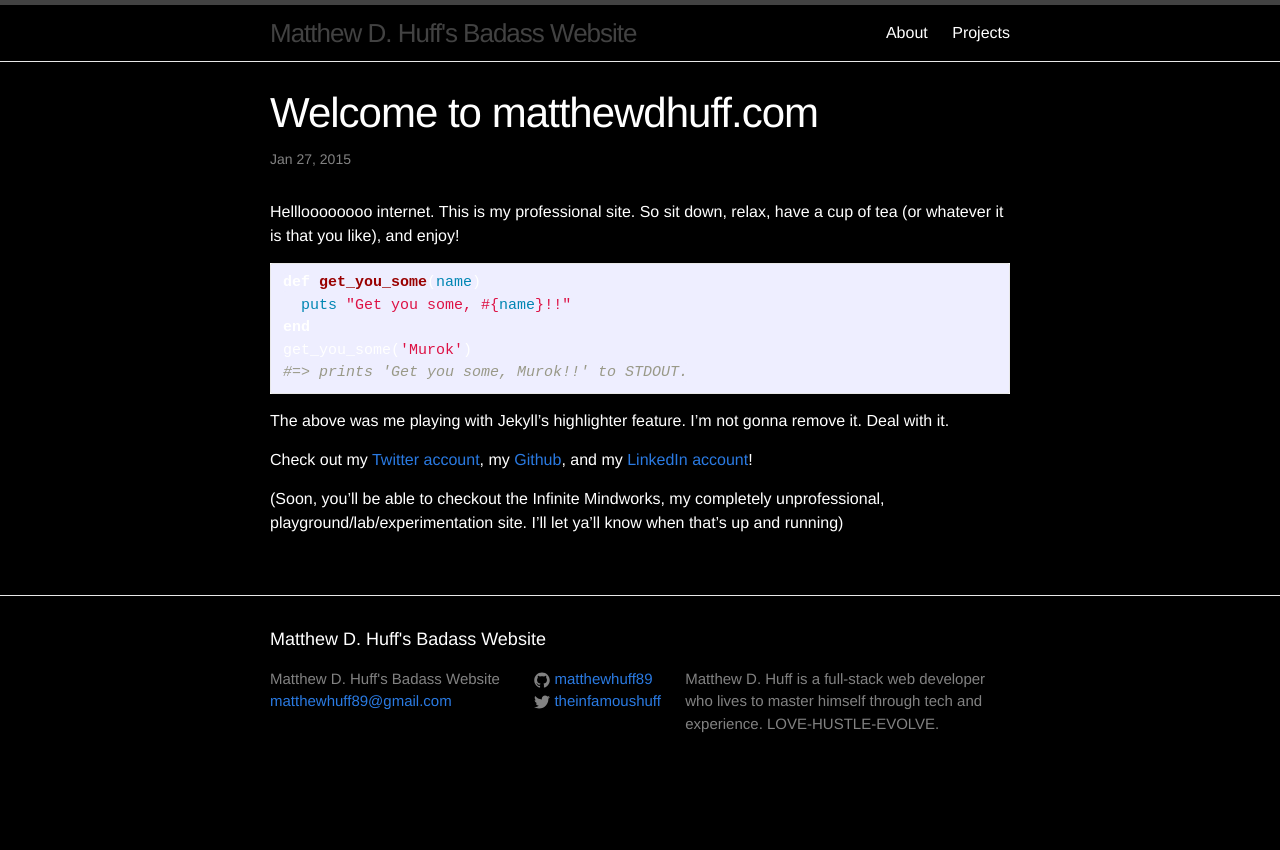
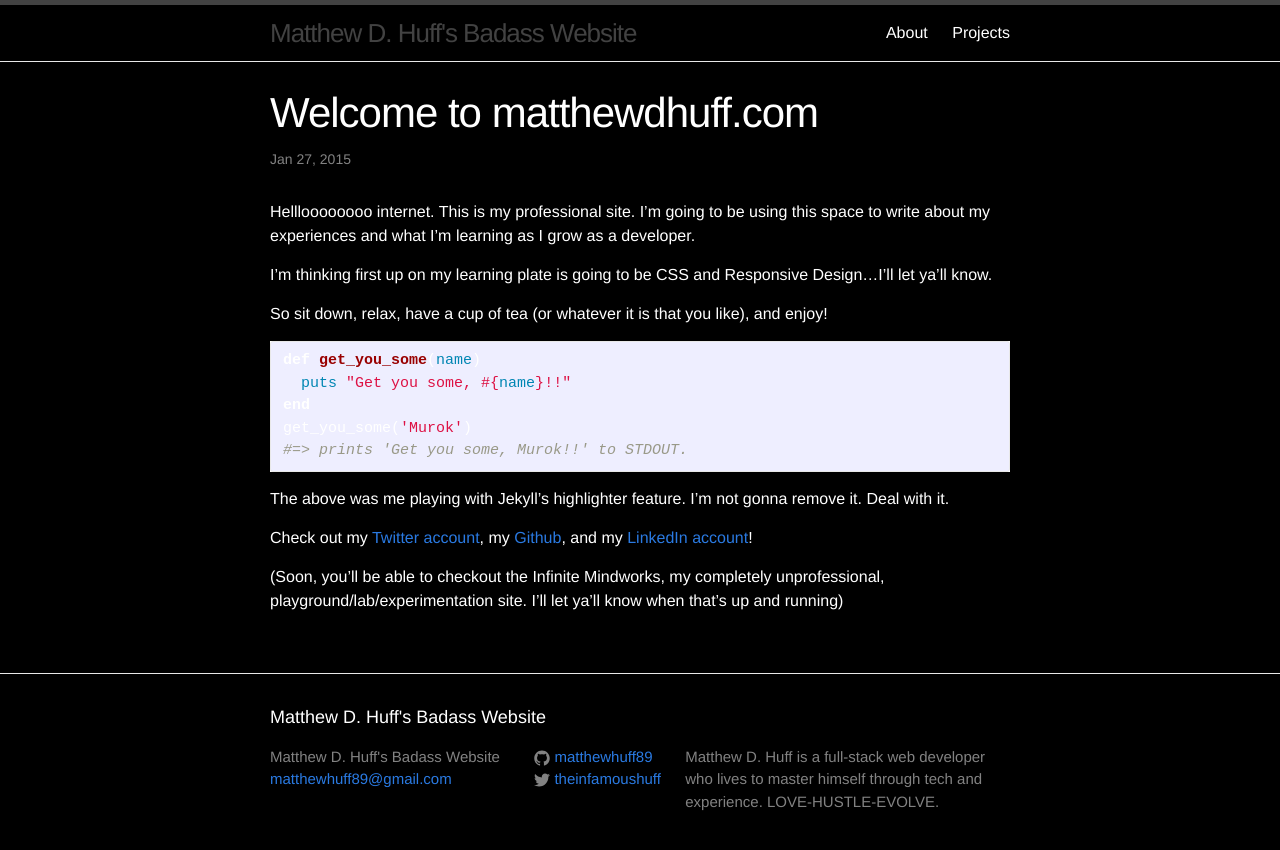
Before and after one commit to matthewhuff89/matthewhuff89.github.io, a Jekyll site: the page built from _posts/2015-01-27-get-you-some.markdown, in a window 1280 px wide. Shown: the top 850 px of the page. Built offline with Jekyll 4.4.1, drawn with Linux system fonts in a browser that asks for light colours.

Commit message:
Edited 1-27 blog post

```diff
--- a/_posts/2015-01-27-get-you-some.markdown
+++ b/_posts/2015-01-27-get-you-some.markdown
@@ -5,7 +5,12 @@ date: 2015-01-27
 categories: posts
 ---
 
-Hellloooooooo internet. This is my professional site. So sit down, relax, have a cup of tea (or whatever it is that you like), and enjoy!
+Hellloooooooo internet. This is my professional site. I'm going to be using this space to write about my experiences and what I'm learning as I grow as a developer.
+
+I'm thinking first up on my learning plate is going to be CSS and Responsive Design...I'll let ya'll know.
+
+
+So sit down, relax, have a cup of tea (or whatever it is that you like), and enjoy!
 
 {% highlight ruby %}
 def get_you_some(name)
```
Also changed, not shown: 1 other file.
